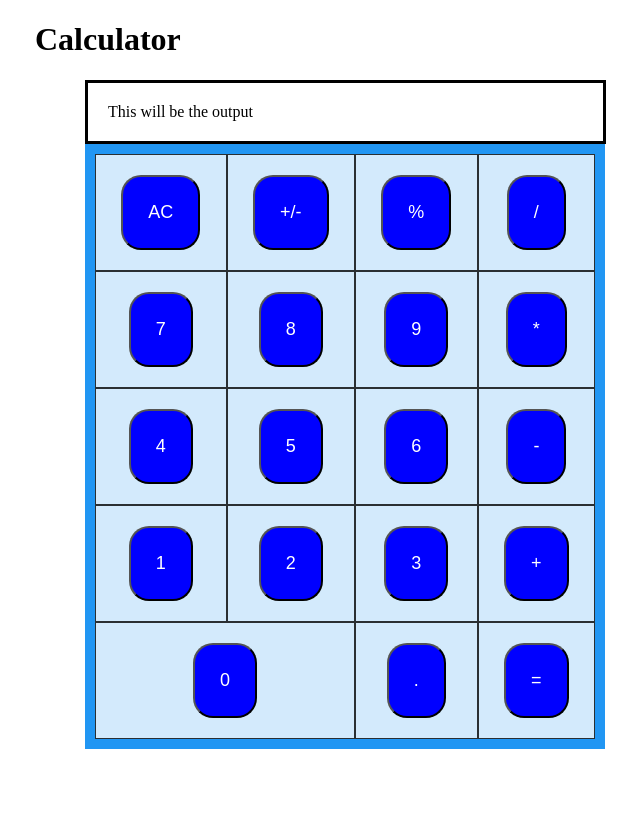
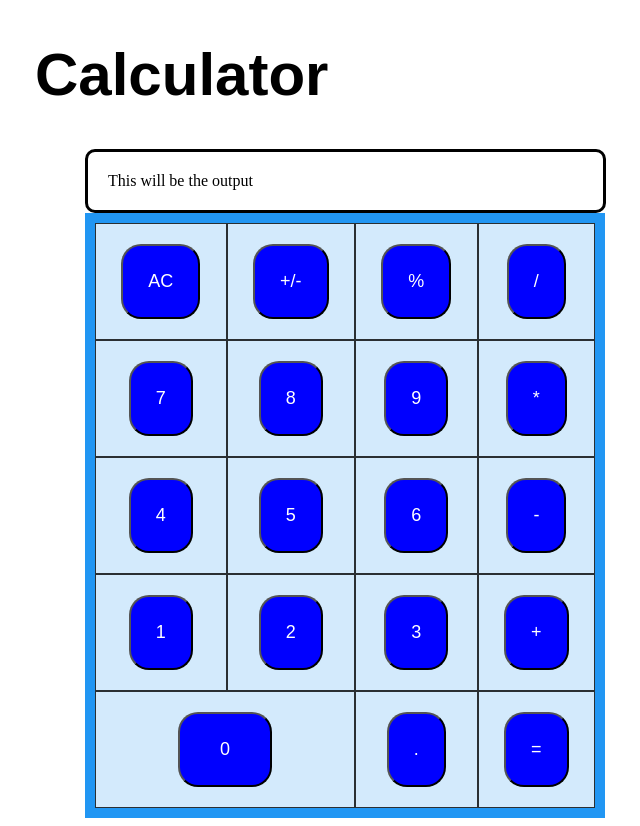
Before and after one commit to aliabdellatif0/Calculator, a plain HTML site: page index.html in a window 1280 px wide. Shown: the top 826 px of the page, without its empty margins (123-763 px from the left). Before the commit the page ends 800 px from the top, so only its background shows below. Drawn offline with Linux system fonts and the light colour scheme.

Commit message:
design with css is complete now time for java

```diff
--- a/index.html
+++ b/index.html
@@ -36,7 +36,7 @@
         <div class="grid-item"><button>2</button></div>
         <div class="grid-item"><button>3</button></div>
         <div class="grid-item"><button>+</button></div>
-        <div class="grid-item grid-item-special"><button>0</button></div>
+        <div class="grid-item grid-item-special"><button class = "special-button">0</button></div>
         <div class="grid-item"><button>.</button></div>
         <div class="grid-item"><button>=</button></div>
     </div>
--- a/main.scss
+++ b/main.scss
@@ -1,6 +1,8 @@
 .heading{
     position: relative;
-    left: 150px
+    left: 150px;
+    font-family: Arial;
+    font-size: 30px;
 }
 .grid-container {
     display: grid;
@@ -36,10 +38,16 @@
       padding: 20px;
       width: 475px;
       position: relative;
-      left: 200px
+      left: 200px;
+      border-radius: 10px;
   }
 
   .grid-item-special{
     grid-column: span 2;
 
   }
+
+  .special-button{
+      padding-left: 40px;
+      padding-right: 40px;
+  }
```
Also changed, not shown: main.css.
